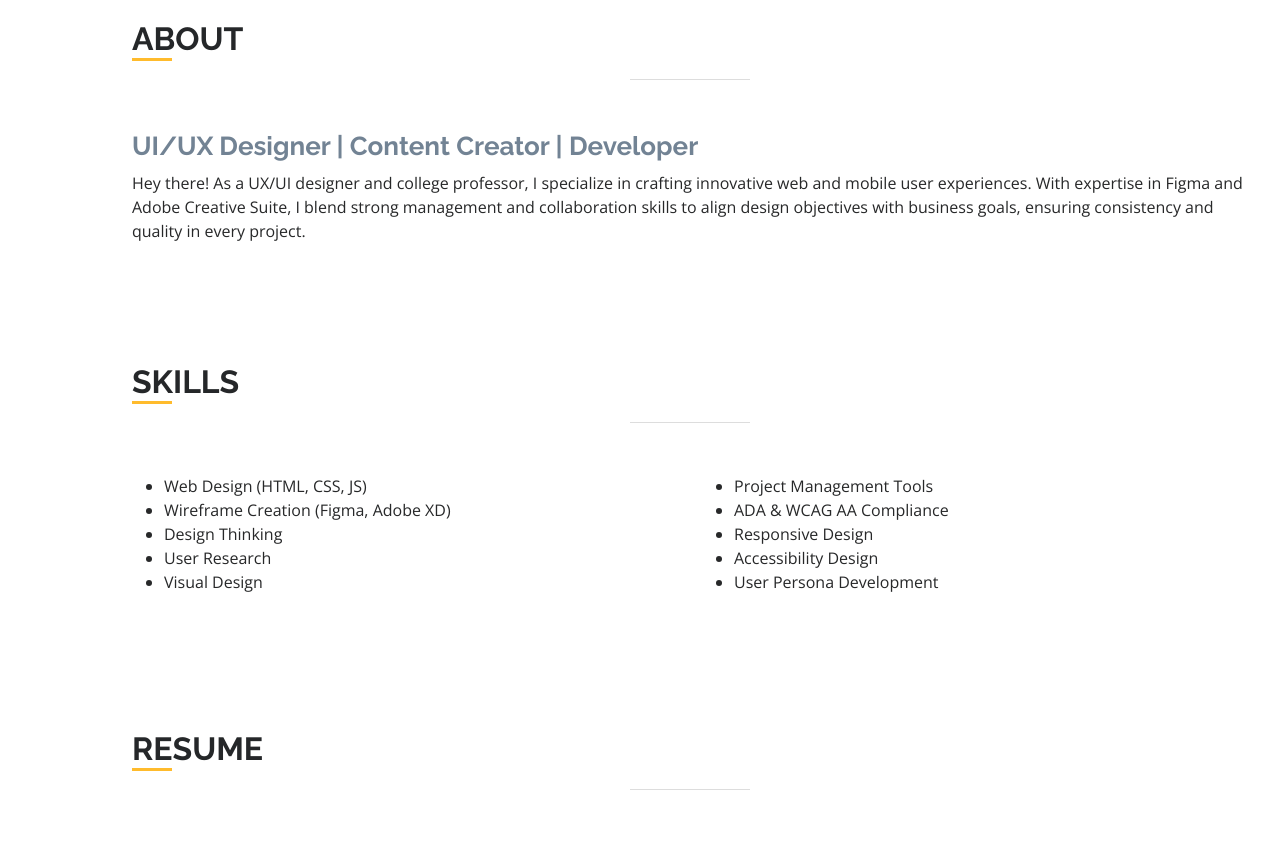
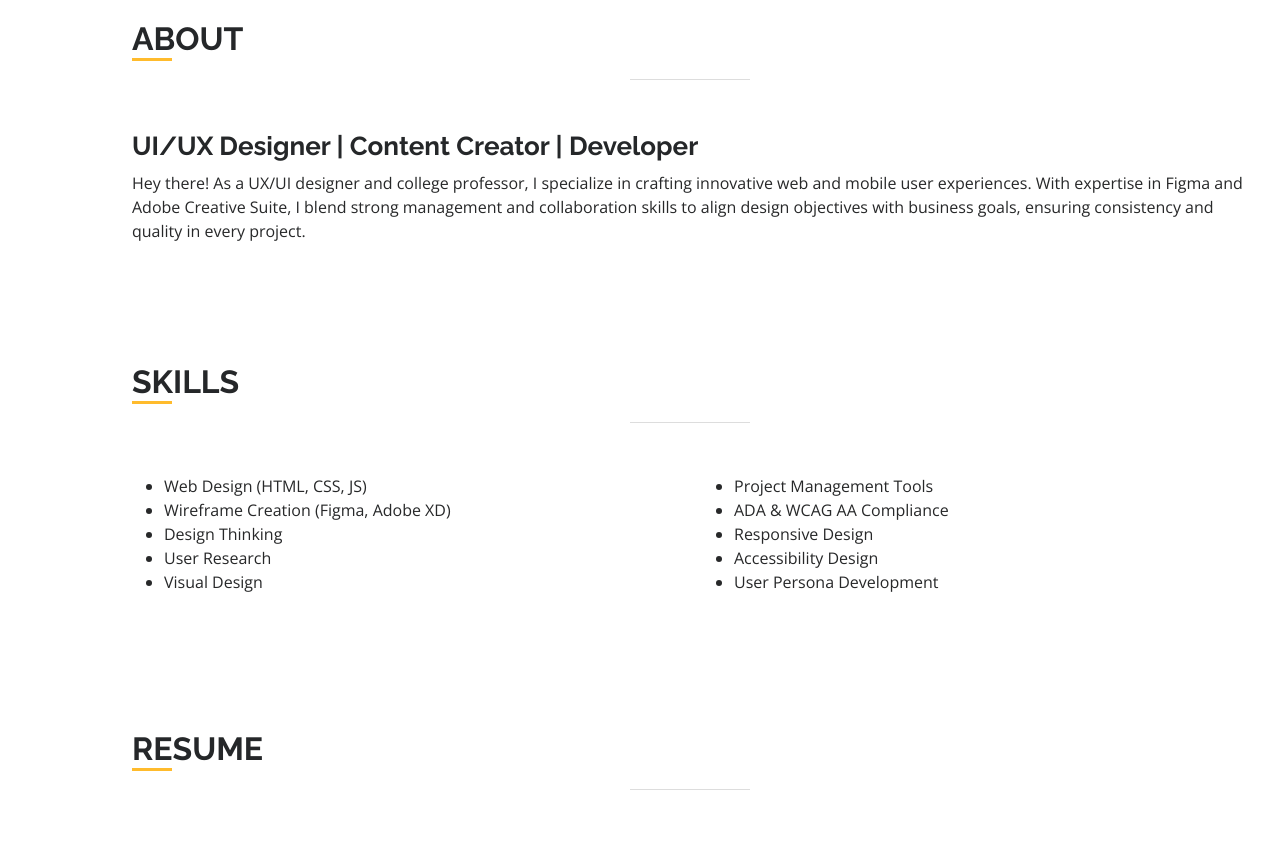
Before and after one commit to Sammy-Jean/Portfolio_2023, a plain HTML site: page index.html in a window 1280 px wide. Shown: the part 840-1698 px from the top of the page. Drawn offline with nearby package versions, Linux system fonts and the light colour scheme.

Commit message:
Update style.css
updated about section color

```diff
--- a/assets/css/style.css
+++ b/assets/css/style.css
@@ -417,7 +417,7 @@ section {
 .about .content h3 {
   font-weight: 700;
   font-size: 26px;
-  color: #728394;
+  color: #252729;
 }
 
 .about .content ul {
```
